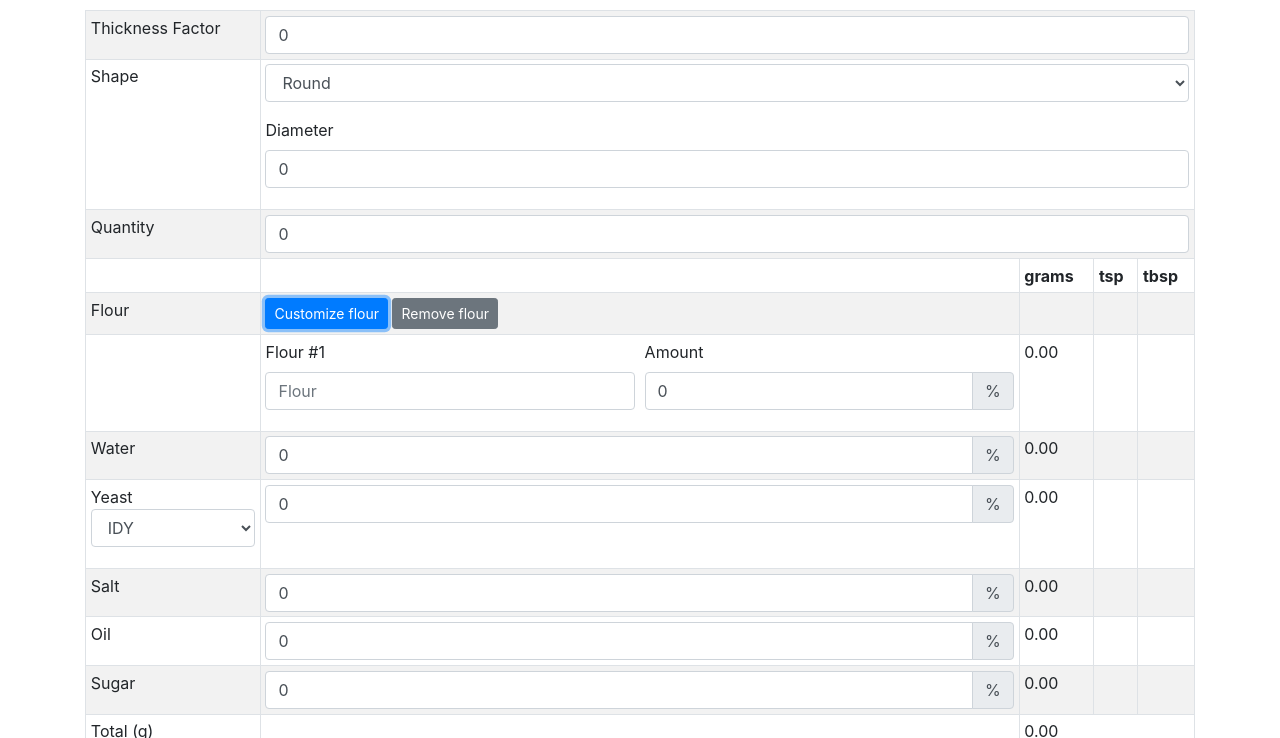
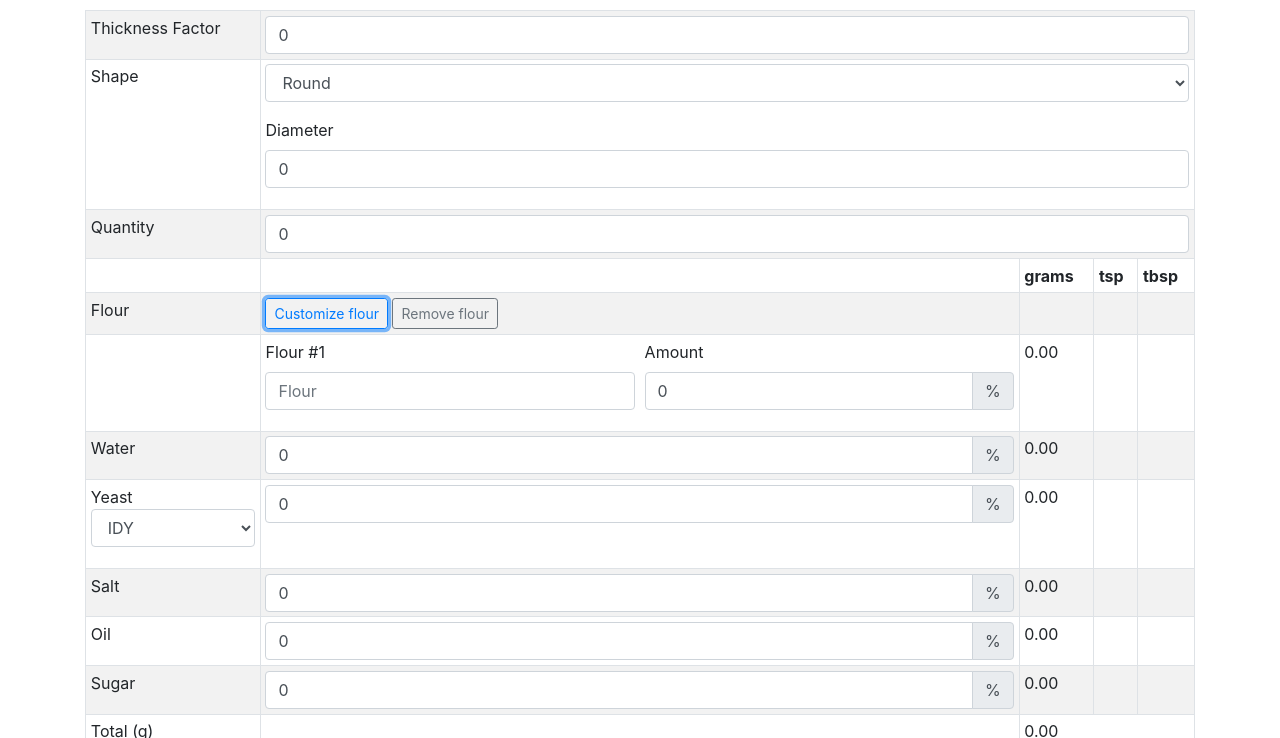
Before and after one commit to amitvaria/pizza-dough, a plain HTML site: page index.html in a window 1280 px wide. Both pictures are taken after a click on the button "Customize flour". Shown: the part 62-800 px from the top of the page. Drawn offline with nearby package versions, Linux system fonts and the light colour scheme.

Commit message:
less obvious flour buttons

```diff
--- a/index.html
+++ b/index.html
@@ -84,8 +84,8 @@
                         <tr id="flour-row-0">
                             <td>Flour</td>
                             <td>
-                                <button class="btn btn-primary btn-sm" id="add-flour">Customize flour</button>
-                                <button id="remove-flour" class="remove-flour btn btn-sm btn-secondary" style="display:none;">Remove flour</button>
+                                <button class="btn btn-outline-primary btn-sm" id="add-flour">Customize flour</button>
+                                <button id="remove-flour" class="remove-flour btn btn-sm btn-outline-secondary" style="display:none;">Remove flour</button>
                             </td>
                             <td id="flour-gram"></td>
                             <td>&nbsp;</td>
```
